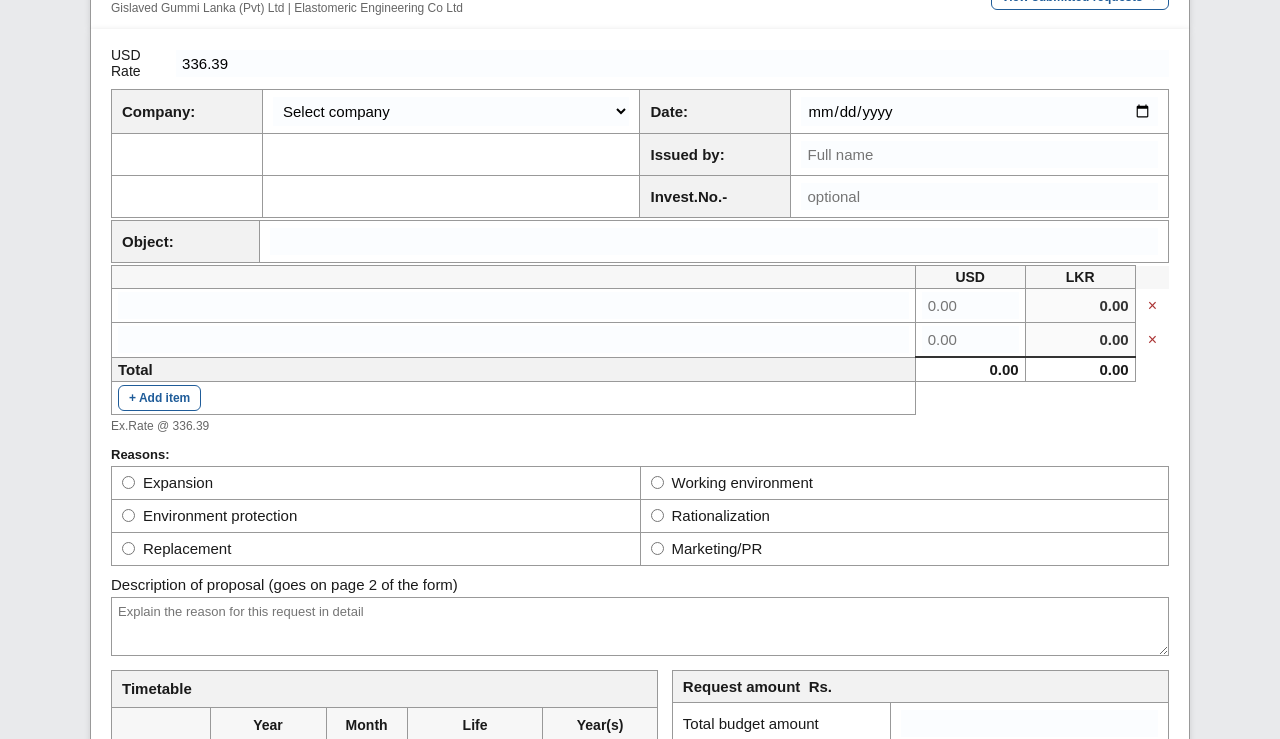
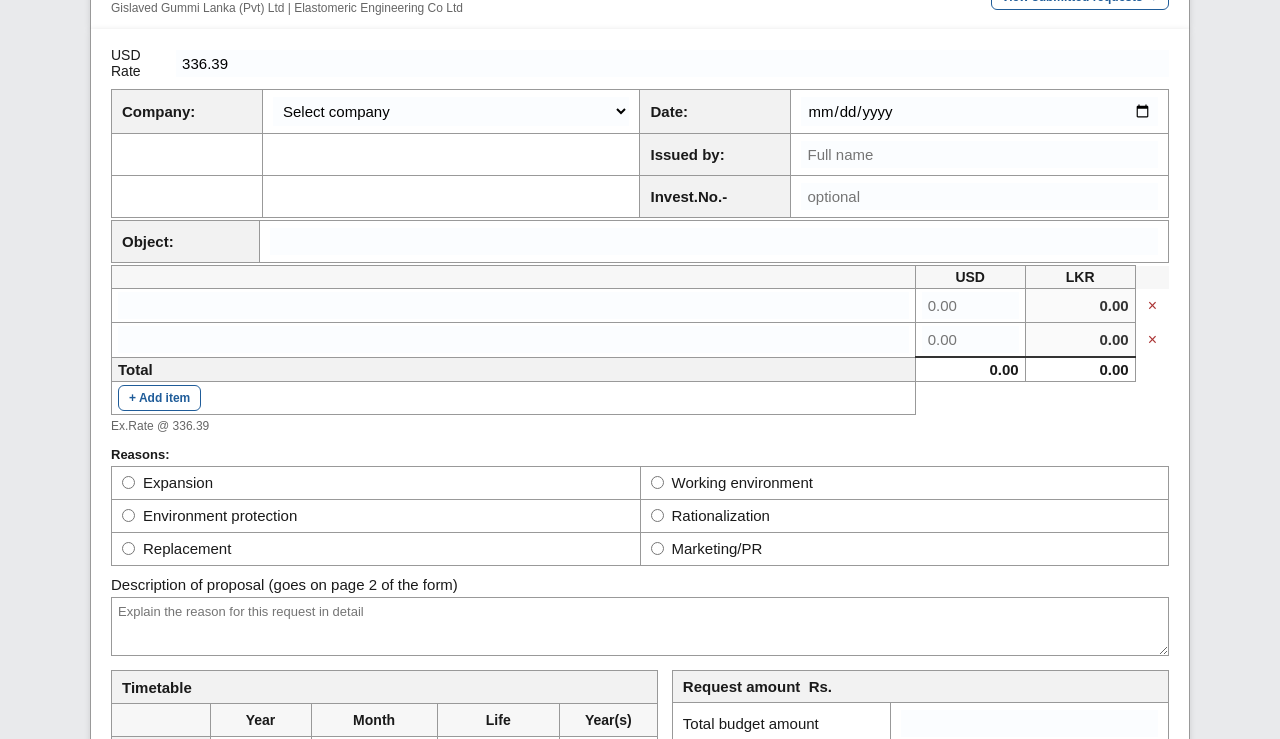
Before and after one commit to it-intern-gglk/CAPITAL-EXPENDITURE-APPLICATION, a website: page public/index.html in a window 1280 px wide. Shown: the part 61-800 px from the top of the page. Drawn offline with Linux system fonts and the light colour scheme.

Commit message:
Adjust Year/Month column widths in timetable UI

```diff
--- a/public/style.css
+++ b/public/style.css
@@ -119,7 +119,11 @@ body {
   cursor: pointer;
 }
 .timetable .col-headers td:nth-child(2),
-.timetable td select[name="startYear"] { min-width: 95px; }
+.timetable td select[name="startYear"],
+.timetable td select[name="completedYear"] { min-width: 80px; }
+.timetable .col-headers td:nth-child(3),
+.timetable td select[name="startMonth"],
+.timetable td select[name="completedMonth"] { min-width: 105px; }
 .sheet-table input.inline-num { width: 70px; display: inline-block; }
 .sheet-table td label { display: inline-flex; align-items: center; gap: 8px; font-size: 15px; cursor: pointer; white-space: nowrap; }
 .sheet-table td label input[type="radio"],
```
Also changed, not shown: public/requests.html (+1 -1 lines).
